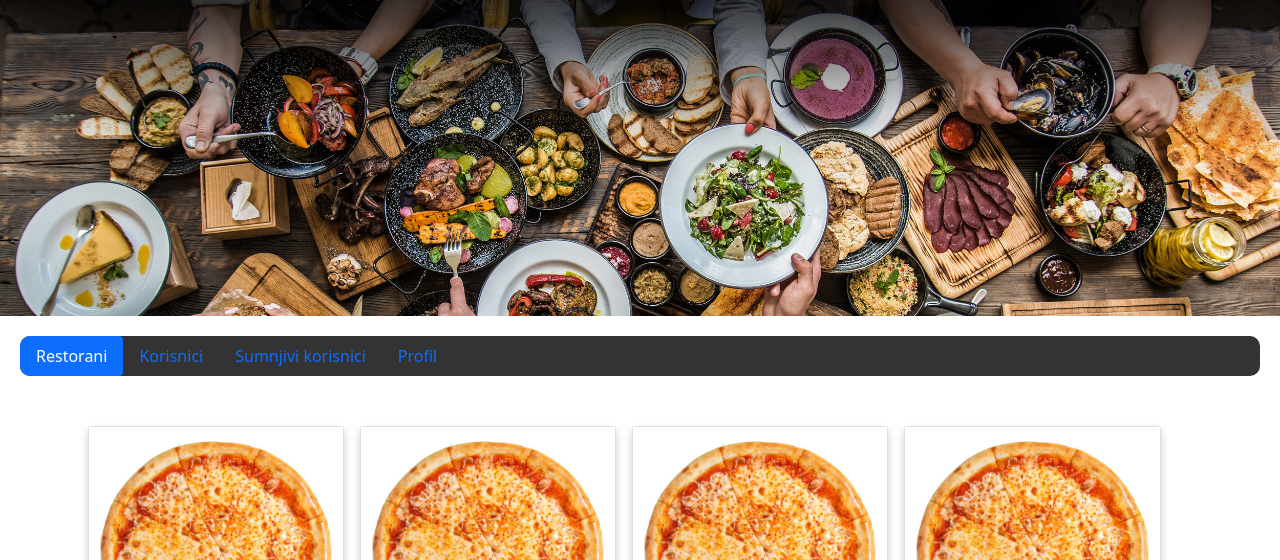
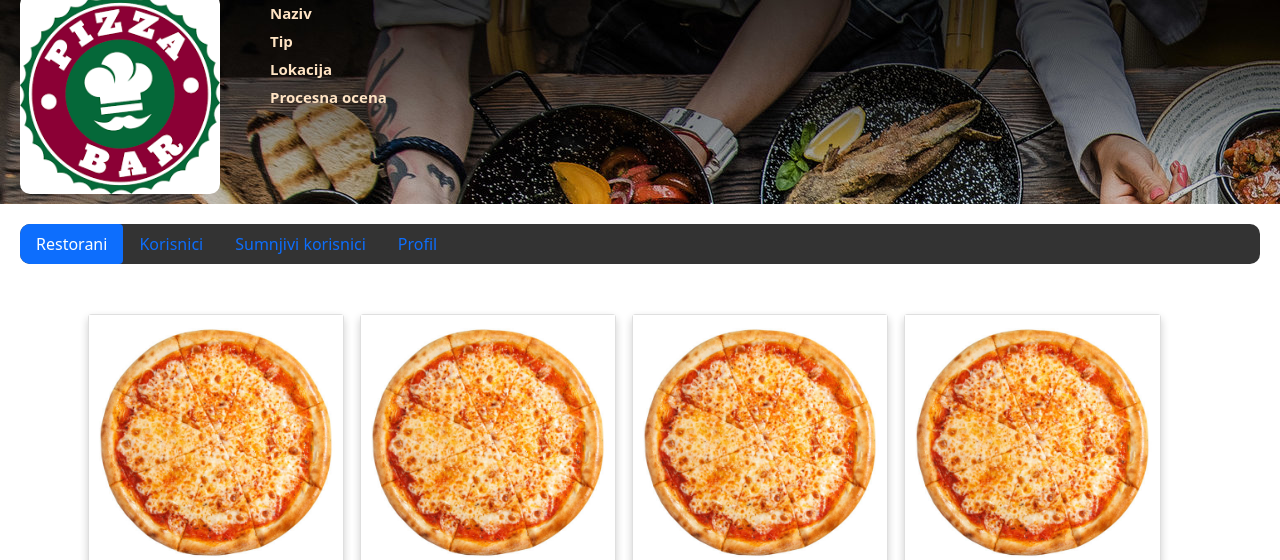
Before and after one commit to milicasamardzija/WebProject, a plain HTML site: page Web project/WebContent/html/restaurant.html in a window 1280 px wide. Shown: the part 82-642 px from the top of the page. Drawn offline with nearby package versions, Linux system fonts and the light colour scheme.

Commit message:
#restoran prikaz

```diff
--- /dev/null
+++ b/Web project/WebContent/css/restoranPodaci.css
@@ -0,0 +1,23 @@
+.restoran {
+    background-image: url(../pictures/Food_header1.jpg);
+    width: 100%;
+    height: 30%;
+}
+
+.imageLogo {
+    background-image: url(../pictures/logoPizza.png);
+    width: 200px;
+    margin: 10px;
+    border-radius: 10px;
+    height: 200px;
+    margin-left: 20px;
+    background-size: contain;
+}
+
+.text {
+    text-align: left;
+    font-size: 15px;
+    font-weight: 600;
+    margin: 10px;
+    color: bisque;
+}
--- a/Web project/WebContent/html/articals.html
+++ b/Web project/WebContent/html/restaurant.html
@@ -8,15 +8,28 @@
     <link rel="stylesheet" type="text/css" href="../css/articals.css">
     <link rel="stylesheet" href="../css/administrator.css">
     <link rel= "stylesheet" href="../css/navibar.css">
+    <link rel= "stylesheet" href="../css/restoranPodaci.css">
 </head>
 <body>
     <div>
         <img class="logo image" src="../pictures/donesi.png">
         <button  type="button" class="btn btn-danger pull-right" id="right-panel-link">Prijavi se</button>
     </div>
-    <div class="naslovna">
-        <img class="naslovna image" src="../pictures/Food_header1.jpg">
-    </div>
+        <div class="restoran">
+            <div class="row-restaurants">
+                <div class = "col-with-picture">
+                    <div class="col-picture">
+                        <div class="imageLogo"></div>
+                    </div>
+                </div>
+                <div class="col-info">
+                    <h4 class="text">Naziv</h1>
+                    <h4 class="text">Tip</h1>
+                    <h4 class="text">Lokacija</h1>
+                    <h4 class="text">Procesna ocena</h1>
+                </div>
+            </div>
+        </div>
         <!-- Nav pills -->
         <ul class="nav nav-pills">
             <li class="nav-item" >
```
Also changed, not shown: Web project/WebContent/pictures/logoCaribic.svg (added), Web project/WebContent/pictures/logoPizza.png (added).
